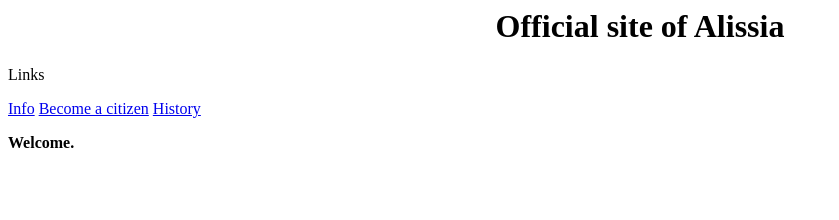
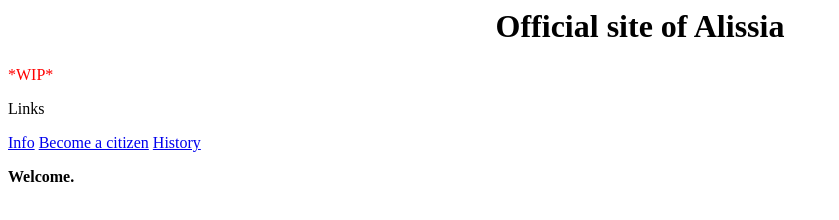
Before and after one commit to DictatorshipOfAlissia/AlissiaWEBSITE, a plain HTML site: page index.html in a window 1280 px wide. Shown: the whole page, without its empty margins (0-839 px from the left). Drawn offline with Linux system fonts and the light colour scheme.

Commit message:
Update index.html

```diff
--- a/index.html
+++ b/index.html
@@ -5,6 +5,9 @@
   <link rel="shortcut icon" type="image/png" href="ttii.png">
 
   <center><h1>Official site of Alissia</h1></center>
+
+  <p style="color:red;">*WIP*</p>
+
   <p>Links</p>
   <a href="https://dictatorshipofalissia.github.io/AlissiaWEBSITE/info.html">Info</a>
   <a href="https://forms.gle/LTLMuebMEwTeE2d56">Become a citizen</a>
```
